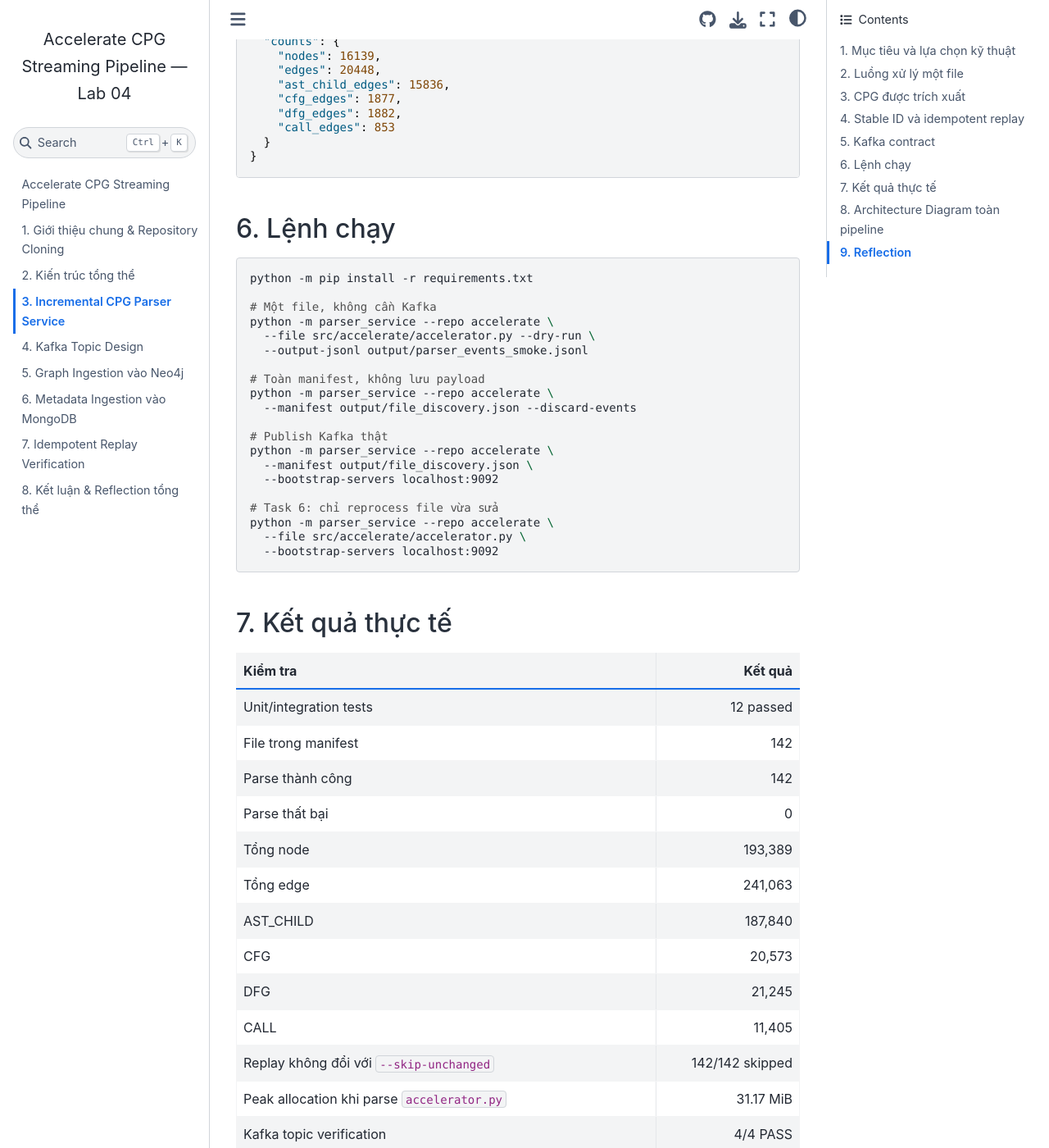
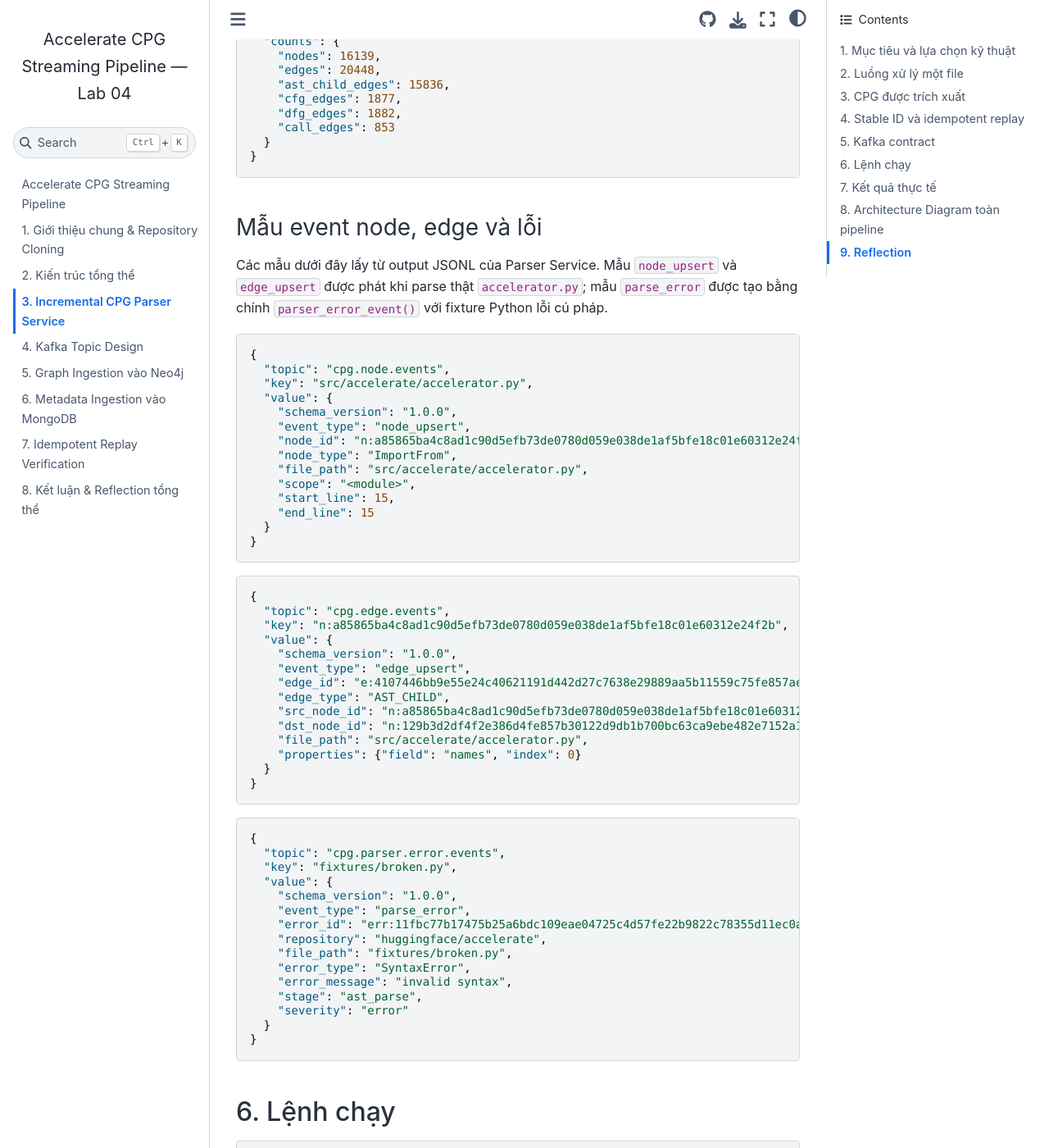
Before and after one commit to tuanpham2005hk-sys/-accelerate-cpg-pipeline, a Jupyter Book: the page built from docs/task2_parser_service.md, in a window 1280 px wide and 1400 px high, scrolled down 2690 px. Shown: the whole window at 82% size. Built offline with Jupyter Book 1.0.4 settings and Sphinx 7.4.7 and the Sphinx Book theme 1.1.4, drawn with Linux system fonts in a browser that asks for light colours; some of the changed text lies outside the part shown.

Commit message:
docs: complete parser and architecture evidence

````diff
--- a/docs/task2_parser_service.md
+++ b/docs/task2_parser_service.md
@@ -122,6 +122,64 @@
 }
 ```
 
+### Mẫu event node, edge và lỗi
+
+Các mẫu dưới đây lấy từ output JSONL của Parser Service. Mẫu `node_upsert` và
+`edge_upsert` được phát khi parse thật `accelerator.py`; mẫu `parse_error` được
+tạo bằng chính `parser_error_event()` với fixture Python lỗi cú pháp.
+
+```json
+{
+  "topic": "cpg.node.events",
+  "key": "src/accelerate/accelerator.py",
+  "value": {
+    "schema_version": "1.0.0",
+    "event_type": "node_upsert",
+    "node_id": "n:a85865ba4c8ad1c90d5efb73de0780d059e038de1af5bfe18c01e60312e24f2b",
+    "node_type": "ImportFrom",
+    "file_path": "src/accelerate/accelerator.py",
+    "scope": "<module>",
+    "start_line": 15,
+    "end_line": 15
+  }
+}
+```
+
+```json
+{
+  "topic": "cpg.edge.events",
+  "key": "n:a85865ba4c8ad1c90d5efb73de0780d059e038de1af5bfe18c01e60312e24f2b",
+  "value": {
+    "schema_version": "1.0.0",
+    "event_type": "edge_upsert",
+    "edge_id": "e:4107446bb9e55e24c40621191d442d27c7638e29889aa5b11559c75fe857aeea",
+    "edge_type": "AST_CHILD",
+    "src_node_id": "n:a85865ba4c8ad1c90d5efb73de0780d059e038de1af5bfe18c01e60312e24f2b",
+    "dst_node_id": "n:129b3d2df4f2e386d4fe857b30122d9db1b700bc63ca9ebe482e7152a1544d13",
+    "file_path": "src/accelerate/accelerator.py",
+    "properties": {"field": "names", "index": 0}
+  }
+}
+```
+
+```json
+{
+  "topic": "cpg.parser.error.events",
+  "key": "fixtures/broken.py",
+  "value": {
+    "schema_version": "1.0.0",
+    "event_type": "parse_error",
+    "error_id": "err:11fbc77b17475b25a6bdc109eae04725c4d57fe22b9822c78355d11ec0afba7c",
+    "repository": "huggingface/accelerate",
+    "file_path": "fixtures/broken.py",
+    "error_type": "SyntaxError",
+    "error_message": "invalid syntax",
+    "stage": "ast_parse",
+    "severity": "error"
+  }
+}
+```
+
 ## 6. Lệnh chạy
 
 ```bash
@@ -170,7 +228,34 @@
 internal/external call, replay không duplicate, delete event, skip unchanged,
 syntax/encoding error và CLI JSONL.
 
-Kafka thật dùng image `confluentinc/cp-kafka:7.6.1`, client
+### Bằng chứng thực thi
+
+Kết quả kiểm thử mới nhất và phần cuối của log chạy toàn bộ manifest:
+
+```console
+$ python -m pytest -q
+............                                                     [100%]
+12 passed in 0.49s
+
+$ tail output/parser_run_log.txt
+[140/142] SUCCEEDED src/accelerate/utils/versions.py nodes=144 edges=176
+[141/142] SUCCEEDED utils/log_reports.py nodes=906 edges=1123
+[142/142] SUCCEEDED utils/stale.py nodes=268 edges=316
+{
+  "files_total": 142,
+  "succeeded": 142,
+  "failed": 0,
+  "nodes": 193389,
+  "edges": 241063
+}
+```
+
+Ảnh terminal được render tự động từ đúng output trên, không nhập lại số liệu bằng tay:
+
+![Kết quả kiểm thử và parse toàn bộ manifest](../images/task2/parser-verification-terminal.png)
+
+Kafka thật dùng image Confluent Platform `confluentinc/cp-kafka:7.6.1`
+(chứa Apache Kafka 3.6.x), client
 `kafka-python 2.3.2`. Service đã publish file
 `src/accelerate/commands/accelerate_cli.py` và consume lại thành công node,
 edge, metadata. Một fixture syntax lỗi tạm thời cũng tạo `parse_error` thật;
````
Also changed, not shown: docs/architecture.md (+26 -3 lines), images/task2/parser-verification-terminal.png (added).
